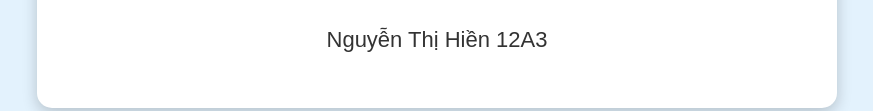
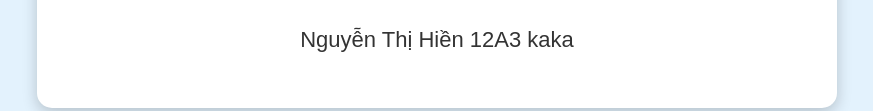
Before and after one commit to TOP1FreeFileVn/duantest, a plain HTML site: page index.html in a window 1280 px wide. Shown: the part 998-1109 px from the top of the page, without its empty margins (203-1076 px from the left). Drawn offline with Linux system fonts and the light colour scheme.

Commit message:
Update index.html

```diff
--- a/index.html
+++ b/index.html
@@ -58,7 +58,7 @@
             <p>Cùng nhau học tập, sẻ chia niềm vui, động viên lúc khó khăn, đó là những điều làm nên tình bạn đẹp.</p>
             <p>Những kỷ niệm bên nhau sẽ luôn là hành trang quý giá, đi cùng ta suốt chặng đường đời.</p>
           <p>
-            Nguyễn Thị Hiền 12A3
+            Nguyễn Thị Hiền 12A3 kaka
           </p>
         </div>
     </div>
```
